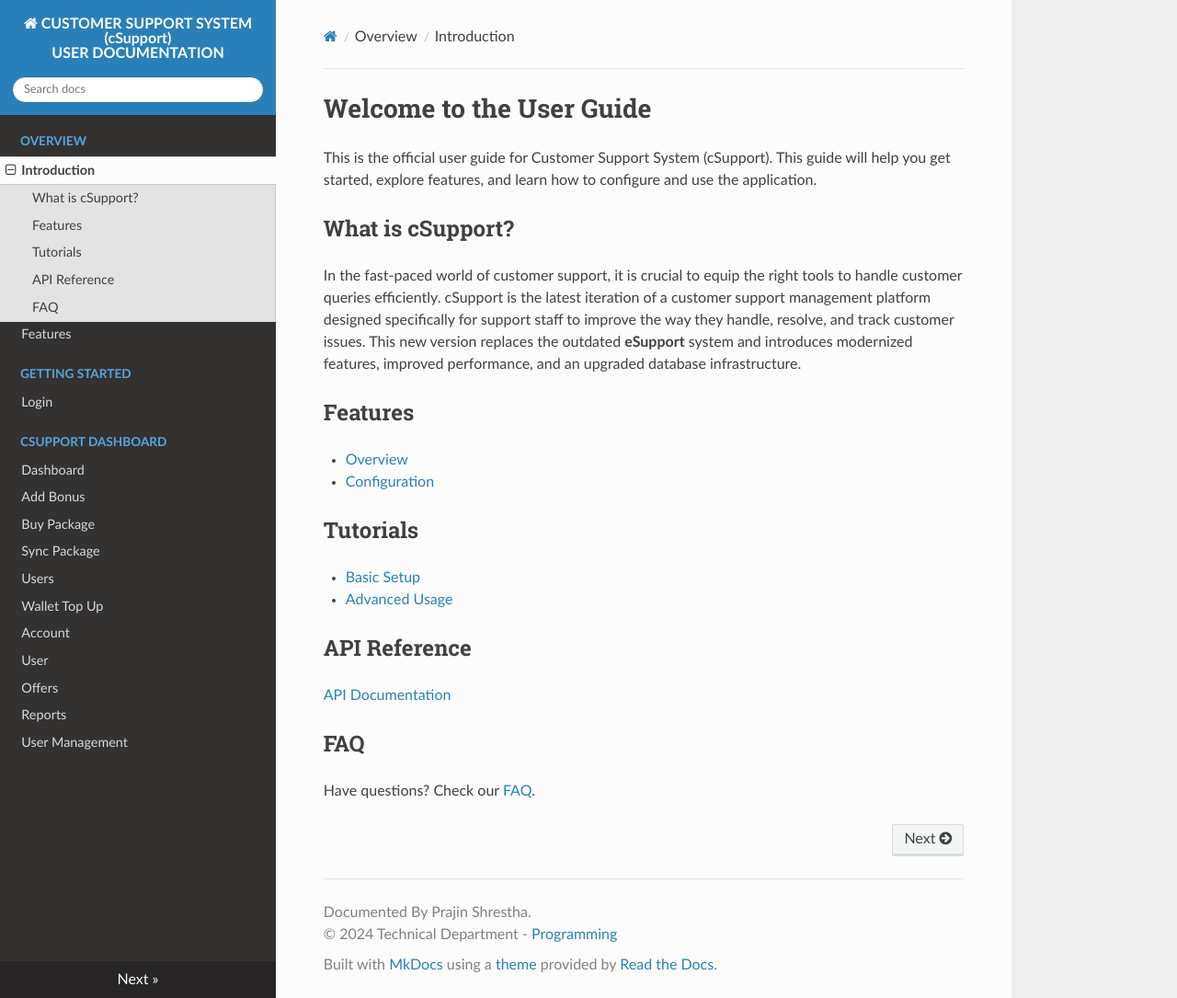
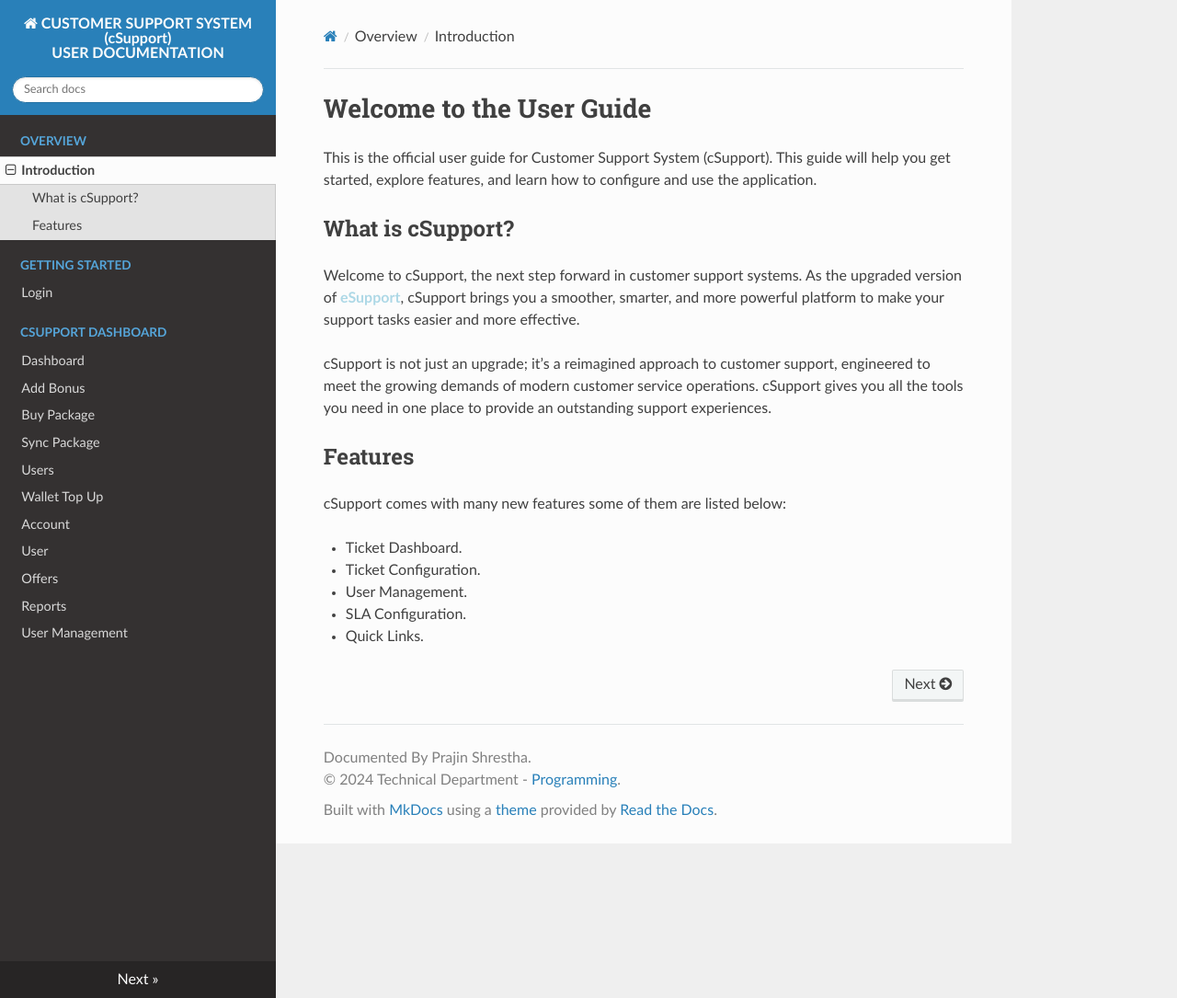
Before and after one commit to prazinn/mkdocs-cSupport-UserGuide, an MkDocs documentation site: the page built from docs/index.md, in a window 1280 px wide and 1085 px high. Shown: the whole window at 92% size. Built offline with MkDocs 1.6.1, drawn with Linux system fonts in a browser that asks for light colours; nearby versions of some CDN libraries.

Commit message:
Introduction and Login Setup

```diff
--- a/docs/index.md
+++ b/docs/index.md
@@ -3,19 +3,18 @@
 This is the official user guide for Customer Support System (cSupport). This guide will help you get started, explore features, and learn how to configure and use the application.
 
 ## What is cSupport?
- In the fast-paced world of customer support, it is crucial to equip the right tools to handle customer queries efficiently. cSupport is the latest iteration of a customer support management platform designed specifically for support staff to improve the way they handle, resolve, and track customer issues. This new version replaces the outdated **eSupport** system and introduces modernized features, improved performance, and an upgraded database infrastructure.
+
+Welcome to cSupport, the next step forward in customer support systems. As the upgraded version of <span style="color: lightblue;">**eSupport**</span>, cSupport brings you a smoother, smarter, and more powerful platform to make your support tasks easier and more effective.
+
+cSupport is not just an upgrade; it’s a reimagined approach to customer support, engineered to meet the growing demands of modern customer service operations. cSupport gives you all the tools you need in one place to provide an outstanding support experiences.
 
 
 ## Features
-- [Overview](features/overview.md)
-- [Configuration](features/configuration.md)
 
-## Tutorials
-- [Basic Setup](tutorials/basic_setup.md)
-- [Advanced Usage](tutorials/advanced_usage.md)
+cSupport comes with many new features some of them are listed below:
 
-## API Reference
-[API Documentation](api_reference.md)
-
-## FAQ
-Have questions? Check our [FAQ](faq.md).
+- Ticket Dashboard.
+- Ticket Configuration.
+- User Management.
+- SLA Configuration.
+- Quick Links.
--- a/mkdocs.yml
+++ b/mkdocs.yml
@@ -15,9 +15,8 @@ markdown_extensions:
 nav:
  - Overview:
    - Introduction: index.md
-   - Features: about.md
  - Getting Started:
-   - Login: getting-started.md
+   - Login: getting_started.md
  - cSupport Dashboard:
    - Dashboard: dashboard.md
    - Add Bonus: add-bonus.md
@@ -33,4 +32,4 @@ nav:
 
 copyright: |
   Documented By Prajin Shrestha.<br>
-  &copy; 2024 Technical Department - <a href="mailto:programming@worldlink.com.np">Programming</a>
+  &copy; 2024 Technical Department - <a href="mailto:programming@worldlink.com.np">Programming</a>.
```
Also changed, not shown: docs/getting_started.md (+4 -9 lines), docs/img/login-page.png (added).
